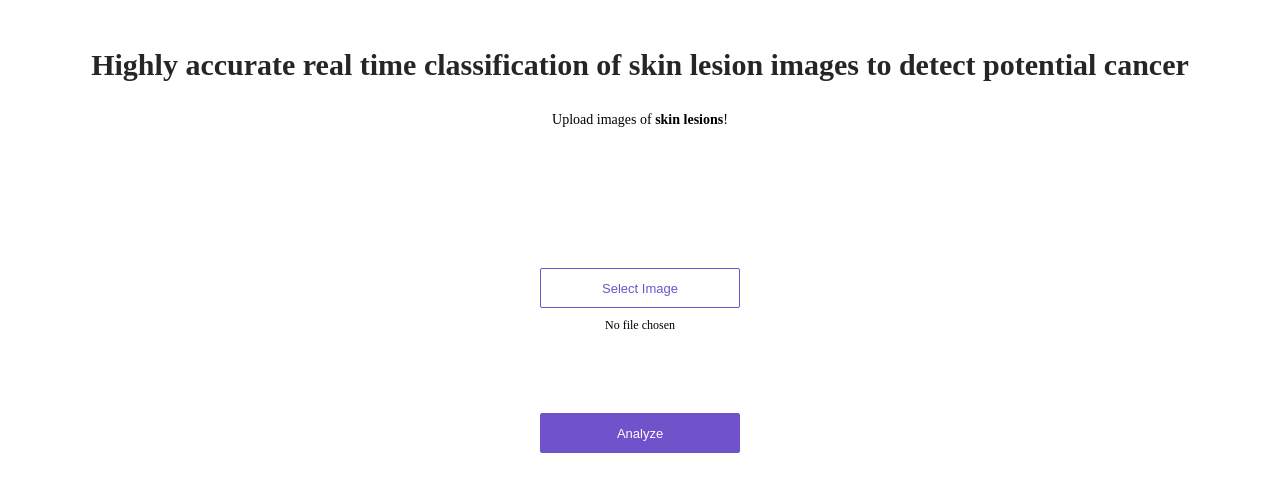
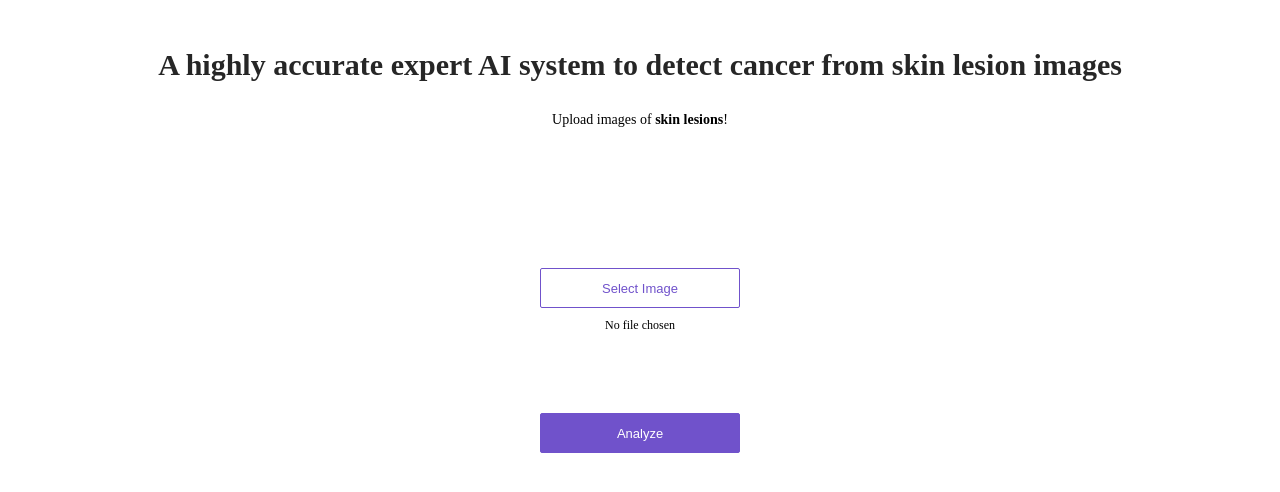
Before and after one commit to satyakamacodes/skin-image-classification-using-deep-learning, a plain HTML site: page app/view/index.html in a window 1280 px wide. Drawn offline with Linux system fonts and the light colour scheme.

Commit message:
Update index.html

```diff
--- a/app/view/index.html
+++ b/app/view/index.html
@@ -7,7 +7,7 @@
 <body>
 <div>
   <div class='center'>
-    <div class='title'> <strong> Highly accurate real time classification of skin lesion images to detect potential cancer </strong> </div>
+    <div class='title'> <strong> A <strong>highly accurate</strong> expert AI system to detect cancer from skin lesion images</strong> </div>
     <p>
       Upload images of <strong>skin lesions</strong>!
     </p>
```
